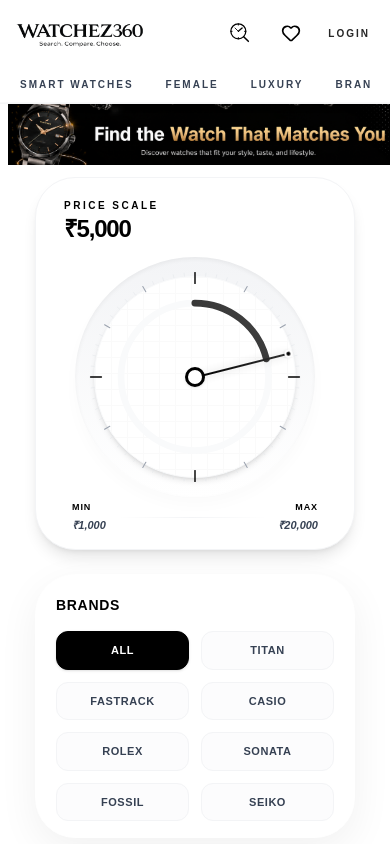
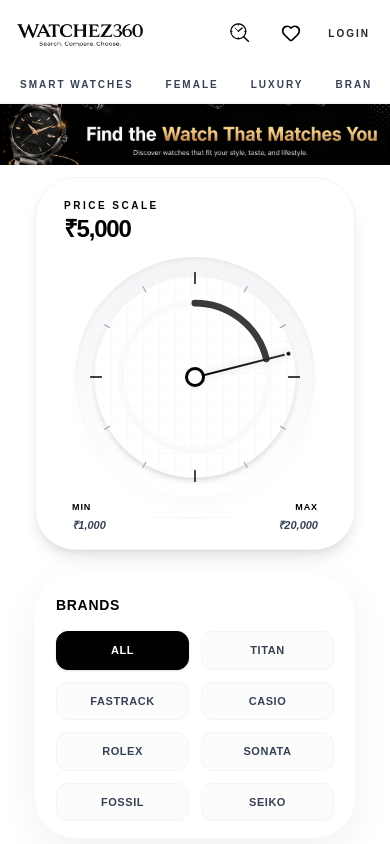
Before and after one commit to shaikhfahad1678/Watchez360, a Next.js app: page / in a window 390 px wide. Shown: the top 844 px of the page. Built offline with nearby package versions, Linux system fonts and the light colour scheme; no server answers.

Commit message:
bypass http

```diff
--- a/src/components/HomeLanding.jsx
+++ b/src/components/HomeLanding.jsx
@@ -62,19 +62,18 @@ export default function HomeLanding() {
             fetchPriority="high"
             decoding="async"
             className="
-    w-screen
+    w-[calc(100%+3rem)]
     max-w-none
+    -mx-6
     h-auto
     object-contain
     select-none
     pointer-events-none
 
-    /* Mobile */
-    -mx-4
+    /* Tablet */
     sm:mx-0
-
-    /* Tablet */
     sm:w-full
+    sm:max-w-full
     sm:px-4
     md:px-6
 
```
Also changed, not shown: vercel.json (added).
